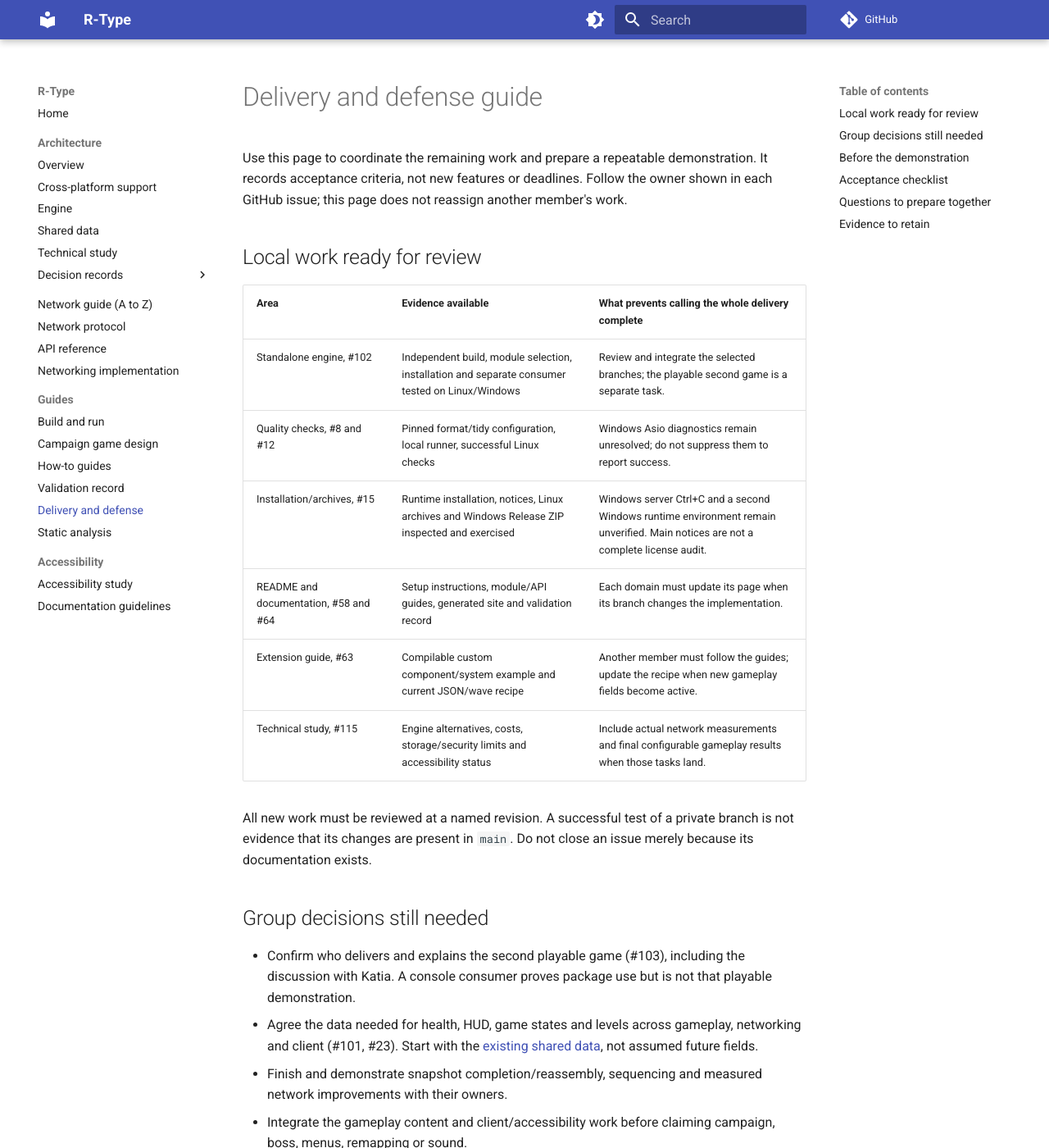
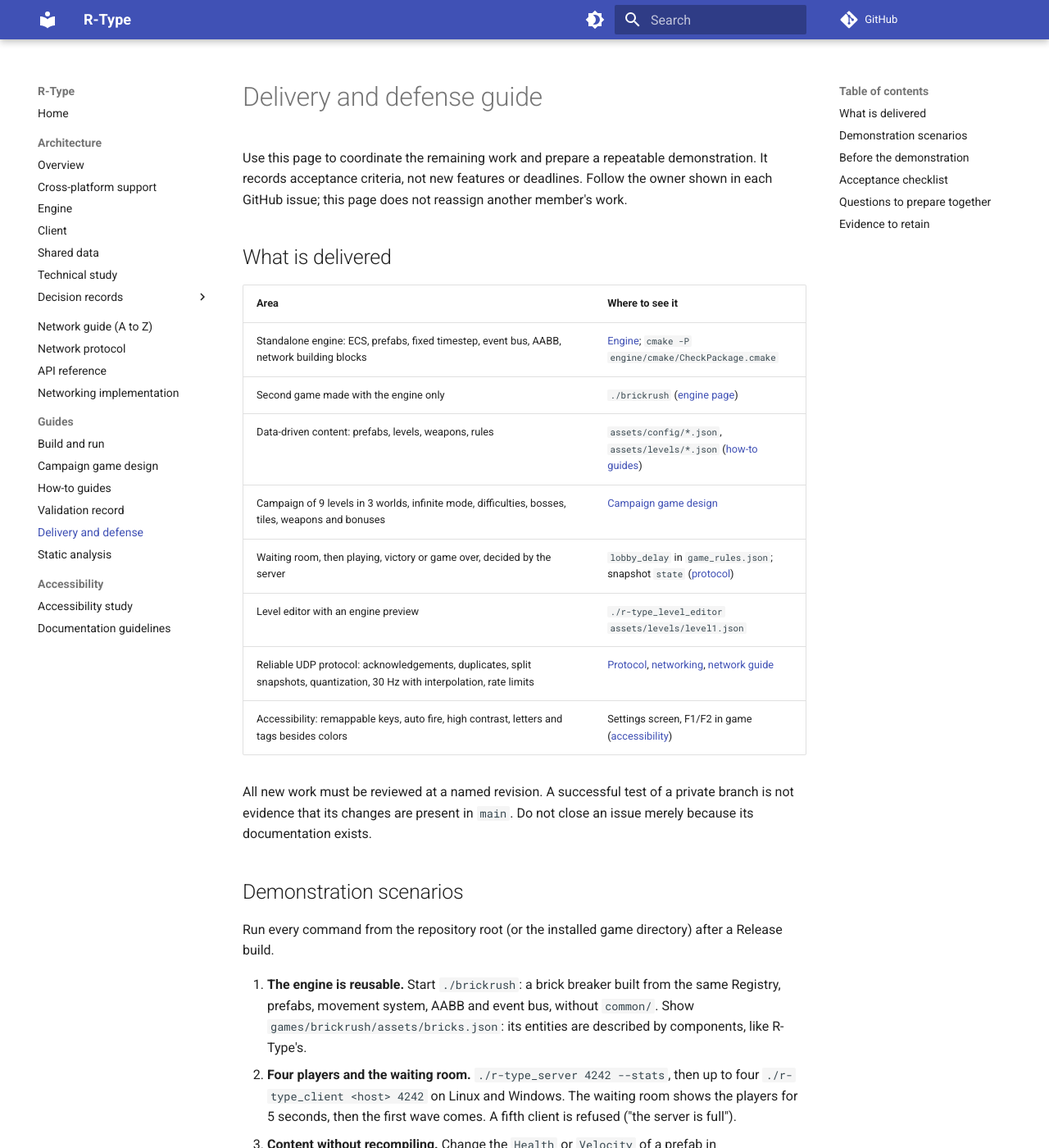
Before and after one commit to Nivek-Hyn/epitech-rtype, an MkDocs documentation site: the page built from docs/delivery.md, in a window 1280 px wide and 1400 px high. Shown: the whole window at 82% size. Built offline with MkDocs 1.6.1 and Material for MkDocs 9.7.7, drawn with Linux system fonts in a browser that asks for light colours; comment, search, counter and statistics services are not loaded; some of the changed text lies outside the part shown.

Commit message:
docs: add the client page and the demonstration scenarios

````diff
--- /dev/null
+++ b/docs/client.md
@@ -0,0 +1,68 @@
+# Client
+
+`r-type_client` shows the game and sends the player's actions. It decides nothing about the game: the server
+is the authority, and the client draws what the snapshots contain.
+
+## Files
+
+| File | Role |
+|---|---|
+| `client/src/main.cpp` | Arguments, then the `App` class: menu or game session, volumes, F1/F2/F3 keys, return to the menu |
+| `client/src/ui/MainMenu.cpp` | Menu screens: join a server, settings (volumes, auto fire, high contrast, key remapping) |
+| `client/src/ui/GameConfig.cpp` | Settings saved in `config.json`; an invalid file falls back to the defaults |
+| `client/src/game/Session.cpp` | One game: inputs sent, snapshots received and smoothed, effects of destroyed entities |
+| `client/src/game/SessionHud.cpp` | HUD: score, wave, lives of every player, banners, waiting room, end screen |
+| `client/src/render/EntityRenderer.cpp` | One drawing function per entity type and variant |
+| `client/src/net/AsioNetworkClient.cpp` | UDP connection on its own thread (see [networking](networking.md)) |
+| `client/src/ResourceManager.cpp` | Textures, font, music and sounds loaded from `assets/` |
+
+## One frame
+
+```mermaid
+flowchart LR
+    Keys[Keyboard] -->|Input flags| Net[AsioNetworkClient]
+    Net -->|Snapshot packets| Assembler[SnapshotAssembler]
+    Assembler --> Interpolator[SnapshotInterpolator]
+    Interpolator -->|due snapshots| Effects[Session: effects, HUD state]
+    Interpolator -->|blended entities| Renderer[EntityRenderer]
+```
+
+*Every frame, the session sends the held actions, merges the snapshot packets of each tick, then handles the
+snapshots whose time has come (sounds, explosions, HUD) and draws the entities blended between two snapshots.*
+
+1. `Session::sendInput` turns the held keys into input flags. With auto fire, Shoot is sent without holding the key.
+   Without the window focus, an empty input is sent, so another window's keys never move the ship.
+2. `Session::receive` merges the packets of a tick (`SnapshotAssembler`) and queues the complete snapshot in the
+   `SnapshotInterpolator`, which shows the world about two snapshots in the past.
+3. A snapshot whose time has come updates the score, lives and game state. An entity of the previous snapshot that
+   is missing was destroyed: the session plays its explosion, sound, flash or screen shake.
+4. `Session::draw` draws the blended entities, then the HUD.
+
+## Drawing an entity
+
+The server sends a type and a variant; `EntityRenderer::draw` chooses the drawing function from the type. The
+variant comes from the `Kind` of the entity's prefab in `assets/config/entities.json`.
+
+| Type | Function | Variants |
+|---|---|---|
+| Player | `drawPlayer` | Player index: ship color, "P1"..."P4" tag; tilt follows vertical movement |
+| Player missile | `drawPlayerMissile` | `0` blaster, `1` laser (longer, magenta) |
+| Enemy missile | `drawEnemyMissile` | `0` to `4`: shape, color and animation of each enemy shot |
+| Enemy | `drawEnemy`, `drawScout` | Sprite table `enemyLook`: texture, frame, scale and vertical offset of each variant |
+| Obstacle | `drawObstacle` | `0` debris, `1` Martian rock, `2` singularity shard; colored squares without the texture |
+| Bonus | `drawBonus` | Orb with a letter: `S` spread, `L` laser, `+` life |
+
+To show a new enemy variant, add its entry to `enemyLook` (`client/src/render/EntityRenderer.cpp`) and use the
+variant in the prefab. An unknown variant is drawn with the default boss sprite.
+
+## Settings and accessibility
+
+Settings are read from `config.json` at startup and written when the client closes or a setting changes.
+Remapped keys must all differ; a conflict resets the controls to the defaults. Auto fire (F1) and high contrast (F2)
+can be toggled in game. High contrast removes the starfield and the screen shake, softens the damage flash,
+outlines the HUD text and circles every enemy shot. See the [accessibility study](accessibility.md).
+
+## Leaving a game
+
+Escape returns to the menu. A refused connection, an unreachable server or a lost connection also returns to the
+menu, with a message explaining why. F3 shows the network statistics: ping, bandwidth, loss, dropped and resent packets.
--- a/docs/delivery.md
+++ b/docs/delivery.md
@@ -4,29 +4,41 @@ Use this page to coordinate the remaining work and prepare a repeatable demonstr
 acceptance criteria, not new features or deadlines. Follow the owner shown in each GitHub issue;
 this page does not reassign another member's work.
 
-## Local work ready for review
+## What is delivered
 
-| Area | Evidence available | What prevents calling the whole delivery complete |
-|---|---|---|
-| Standalone engine, #102 | Independent build, module selection, installation and separate consumer tested on Linux/Windows | Review and integrate the selected branches; the playable second game is a separate task. |
-| Quality checks, #8 and #12 | Pinned format/tidy configuration, local runner, successful Linux checks | Windows Asio diagnostics remain unresolved; do not suppress them to report success. |
-| Installation/archives, #15 | Runtime installation, notices, Linux archives and Windows Release ZIP inspected and exercised | Windows server Ctrl+C and a second Windows runtime environment remain unverified. Main notices are not a complete license audit. |
-| README and documentation, #58 and #64 | Setup instructions, module/API guides, generated site and validation record | Each domain must update its page when its branch changes the implementation. |
-| Extension guide, #63 | Compilable custom component/system example and current JSON/wave recipe | Another member must follow the guides; update the recipe when new gameplay fields become active. |
-| Technical study, #115 | Engine alternatives, costs, storage/security limits and accessibility status | Include actual network measurements and final configurable gameplay results when those tasks land. |
+| Area | Where to see it |
+|---|---|
+| Standalone engine: ECS, prefabs, fixed timestep, event bus, AABB, network building blocks | [Engine](engine.md); `cmake -P engine/cmake/CheckPackage.cmake` |
+| Second game made with the engine only | `./brickrush` ([engine page](engine.md#a-second-game-brick-rush)) |
+| Data-driven content: prefabs, levels, weapons, rules | `assets/config/*.json`, `assets/levels/*.json` ([how-to guides](how-to.md)) |
+| Campaign of 9 levels in 3 worlds, infinite mode, difficulties, bosses, tiles, weapons and bonuses | [Campaign game design](GameDesign/game-design-campaign.md) |
+| Waiting room, then playing, victory or game over, decided by the server | `lobby_delay` in `game_rules.json`; snapshot `state` ([protocol](protocol.md)) |
+| Level editor with an engine preview | `./r-type_level_editor assets/levels/level1.json` |
+| Reliable UDP protocol: acknowledgements, duplicates, split snapshots, quantization, 30 Hz with interpolation, rate limits | [Protocol](protocol.md), [networking](networking.md), [network guide](network-guide.md) |
+| Accessibility: remappable keys, auto fire, high contrast, letters and tags besides colors | Settings screen, F1/F2 in game ([accessibility](accessibility.md)) |
 
 All new work must be reviewed at a named revision. A successful test of a private branch is not evidence
 that its changes are present in `main`. Do not close an issue merely because its documentation exists.
 
-## Group decisions still needed
+## Demonstration scenarios
 
-- Confirm who delivers and explains the second playable game (#103), including the discussion with Katia.
-  A console consumer proves package use but is not that playable demonstration.
-- Agree the data needed for health, HUD, game states and levels across gameplay, networking and client (#101, #23).
-  Start with the [existing shared data](shared-data.md), not assumed future fields.
-- Finish and demonstrate snapshot completion/reassembly, sequencing and measured network improvements with their owners.
-- Integrate the gameplay content and client/accessibility work before claiming campaign, boss, menus, remapping or sound.
-- Keep optional ideas separate from the tracked delivery scope. A new idea is not automatically a new requirement.
+Run every command from the repository root (or the installed game directory) after a Release build.
+
+1. **The engine is reusable.** Start `./brickrush`: a brick breaker built from the same Registry, prefabs,
+   movement system, AABB and event bus, without `common/`. Show `games/brickrush/assets/bricks.json`: its entities
+   are described by components, like R-Type's.
+2. **Four players and the waiting room.** `./r-type_server 4242 --stats`, then up to four `./r-type_client <host> 4242`
+   on Linux and Windows. The waiting room shows the players for 5 seconds, then the first wave comes.
+   A fifth client is refused ("the server is full").
+3. **Content without recompiling.** Change the `Health` or `Velocity` of a prefab in `assets/config/entities.json`,
+   or place enemies with the level editor, then restart the server.
+4. **A bad network.** `python3 scripts/netsim.py --listen 5000 --server 127.0.0.1:4242 --loss 10 --delay 80 --jitter 30 --dup 2`,
+   connect a client to port 5000 and press F3: the game stays smooth, losses and resent packets are counted.
+5. **The protocol by hand.** Decode the two datagrams of [protocol §7](protocol.md#7-example-datagrams): header,
+   big-endian fields, quantized positions. Explain why UDP, why the server keeps the authority, and how losses,
+   duplicates and split snapshots are handled.
+6. **Accessibility.** In Settings, remap a key and enable auto fire and high contrast; in game, F1 and F2 toggle
+   them. Restart the client: the settings are kept.
 
 ## Before the demonstration
 
@@ -52,7 +64,7 @@ These are remaining acceptance actions; unchecked items are not implied failures
 - [ ] Exercise packet loss, latency, duplication and reordering with the network owner's procedure; record measurements.
 - [ ] Verify each delivered accessibility setting and saved preference using its issue's acceptance test.
 - [ ] Close clients normally and use Ctrl+C in each server console; record exit status rather than closing the terminal.
-- [ ] Check the second playable game's startup, controls, restart and actual engine reuse.
+- [ ] Check Brick Rush: startup, controls, restart and actual engine reuse.
 - [ ] Have another domain member follow the engine and content guides from the documented prerequisites.
 - [ ] Make sure every member can explain the common protocol and the main architectural decisions.
 
--- a/mkdocs.yml
+++ b/mkdocs.yml
@@ -50,6 +50,7 @@ nav:
       - Overview: architecture.md
       - Cross-platform support: cross-platform.md
       - Engine: engine.md
+      - Client: client.md
       - Shared data: shared-data.md
       - Technical study: technical-study.md
       - Decision records:
@@ -71,7 +72,7 @@ nav:
   - Networking implementation: networking.md
   - Guides:
       - Build and run: build-and-run.md
-      - Campaign game design: game-design-campaign.md
+      - Campaign game design: GameDesign/game-design-campaign.md
       - How-to guides: how-to.md
       - Validation record: validation.md
       - Delivery and defense: delivery.md
````
